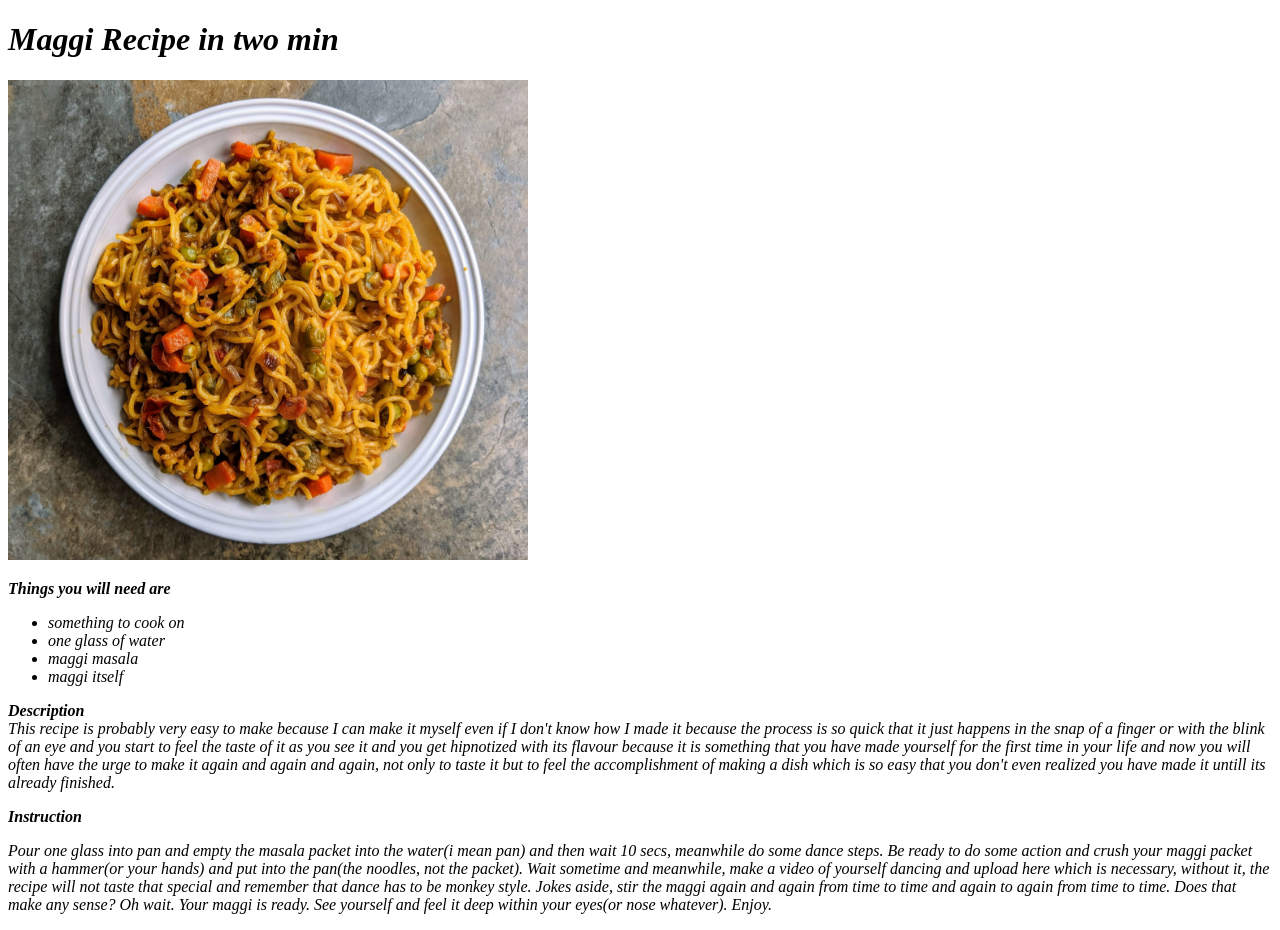
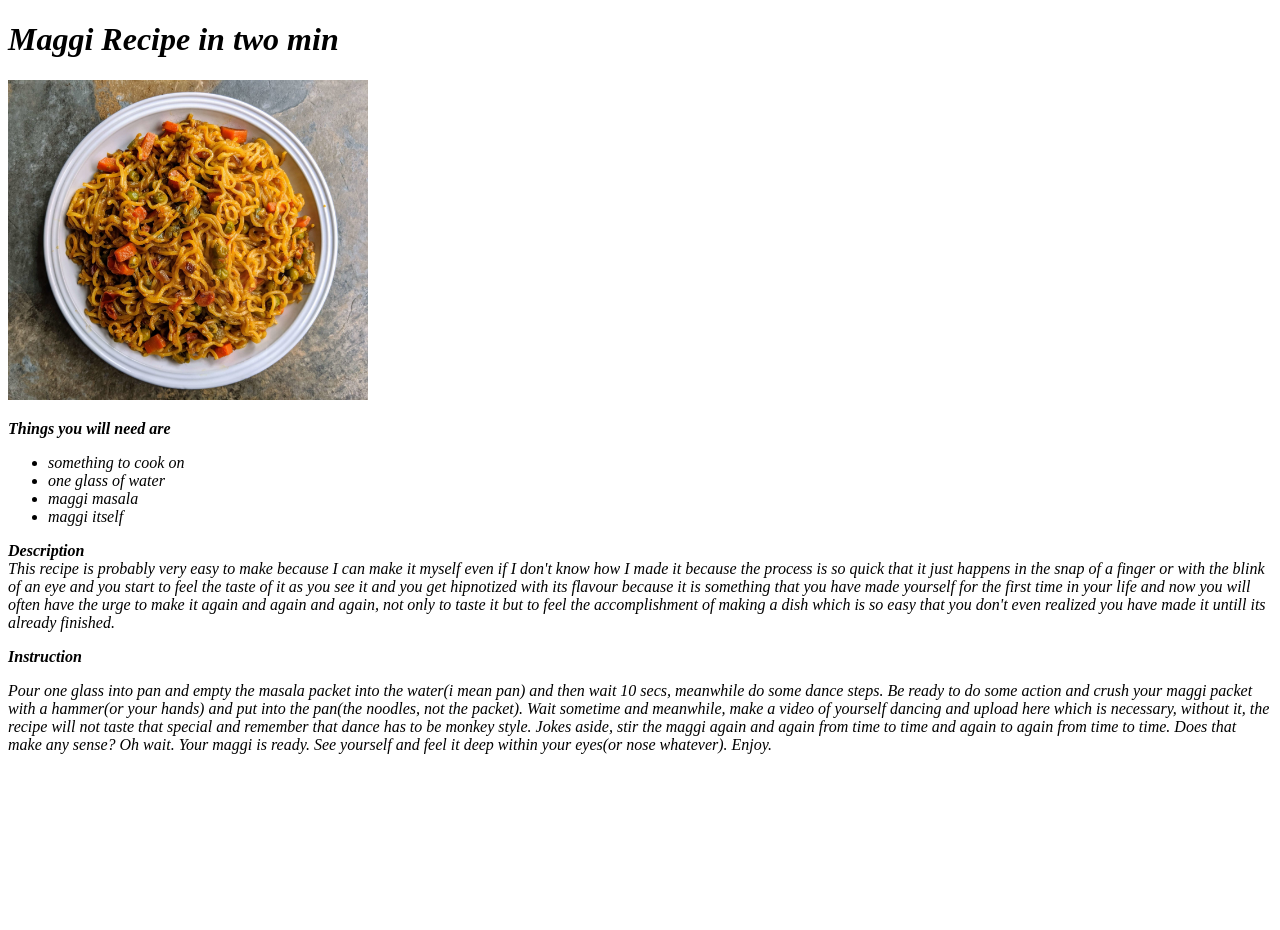
Before and after one commit to aryanbatras/odin-recipes, a plain HTML site: page recipes/maggi.html in a window 1280 px wide. After the commit the page ends 800 px from the top, so only its background shows below. Drawn offline with Linux system fonts and the light colour scheme.

Commit message:
Changed image  size of Maggi

```diff
--- a/recipes/maggi.html
+++ b/recipes/maggi.html
@@ -7,7 +7,7 @@
 </head>
 <body>
 <h1><em>Maggi Recipe in two min</em></h1>
-<img src="Maggi.jpeg" alt="Maggi" width="520" height="480">
+<img src="Maggi.jpeg" alt="Maggi" width="360" height="320">
 <br>
 <p>
     <strong><em>Things you will need are</em></strong>
```
